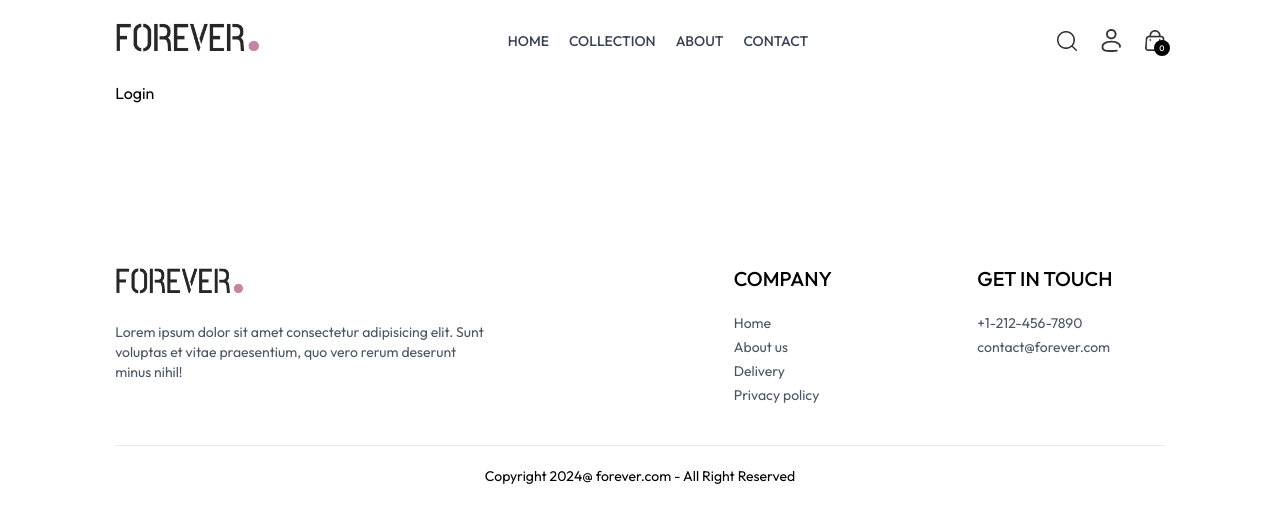
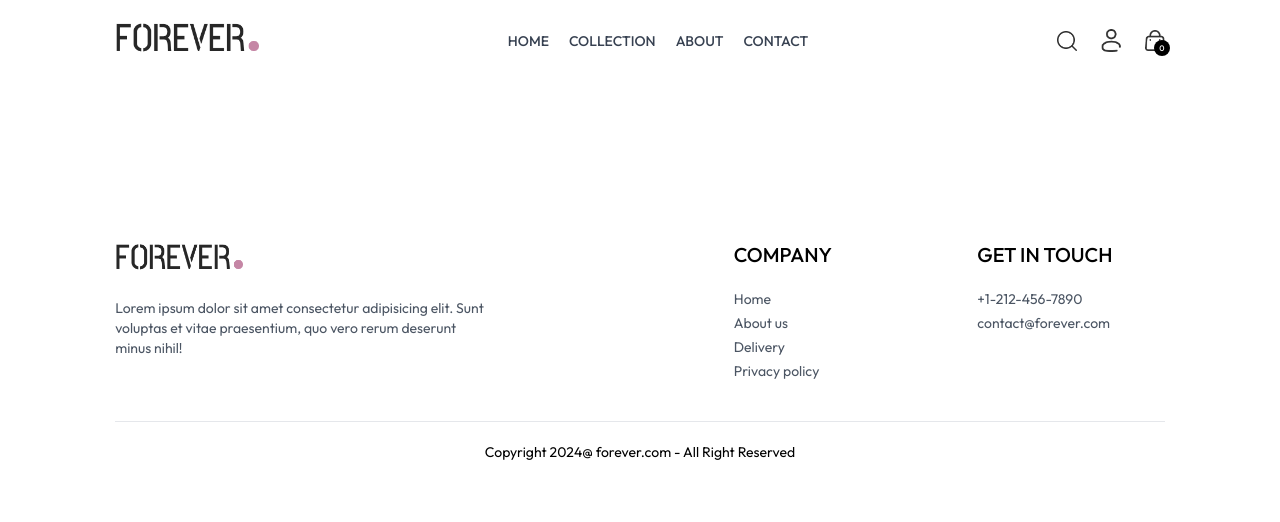
Before and after one commit to Taniya0613/ecommerce-app, a React (Vite) app in the folder frontend/: page /login in a window 1280 px wide. Shown: the top 522 px of the page. Built offline with nearby package versions, Linux system fonts and the light colour scheme.

Commit message:
Update Login and PlaceOrder pages

```diff
--- a/frontend/src/pages/Login.jsx
+++ b/frontend/src/pages/Login.jsx
@@ -2,8 +2,10 @@ import React from 'react'
 
 const Login = () => {
   return (
-    <div>Login</div>
+    <div>
+
+    </div>
   )
 }
 
-export default Login
+export default Login;
--- a/frontend/src/pages/PlaceOrder.jsx
+++ b/frontend/src/pages/PlaceOrder.jsx
@@ -124,4 +124,4 @@ const PlaceOrder = () => {
   );
 };
 
-export default PlaceOrder;
+export default PlaceOrder
```
